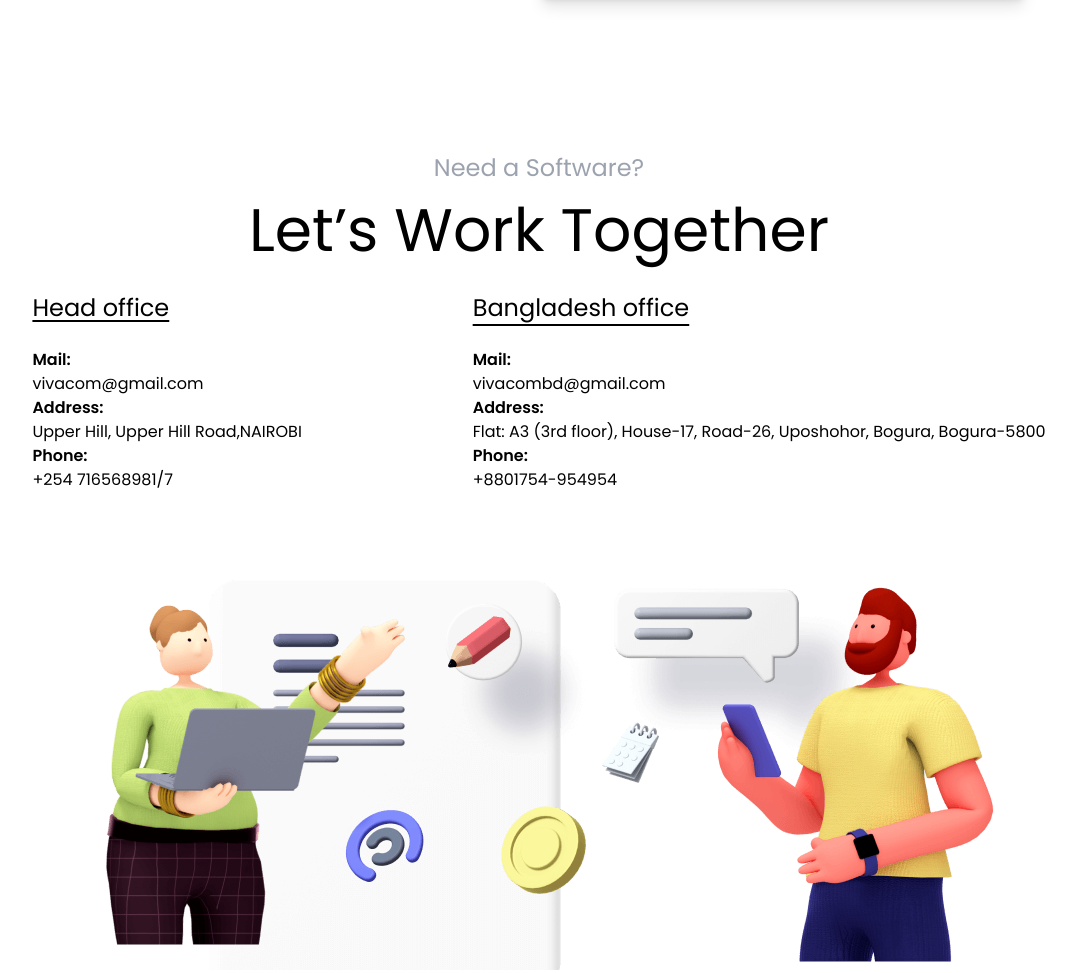
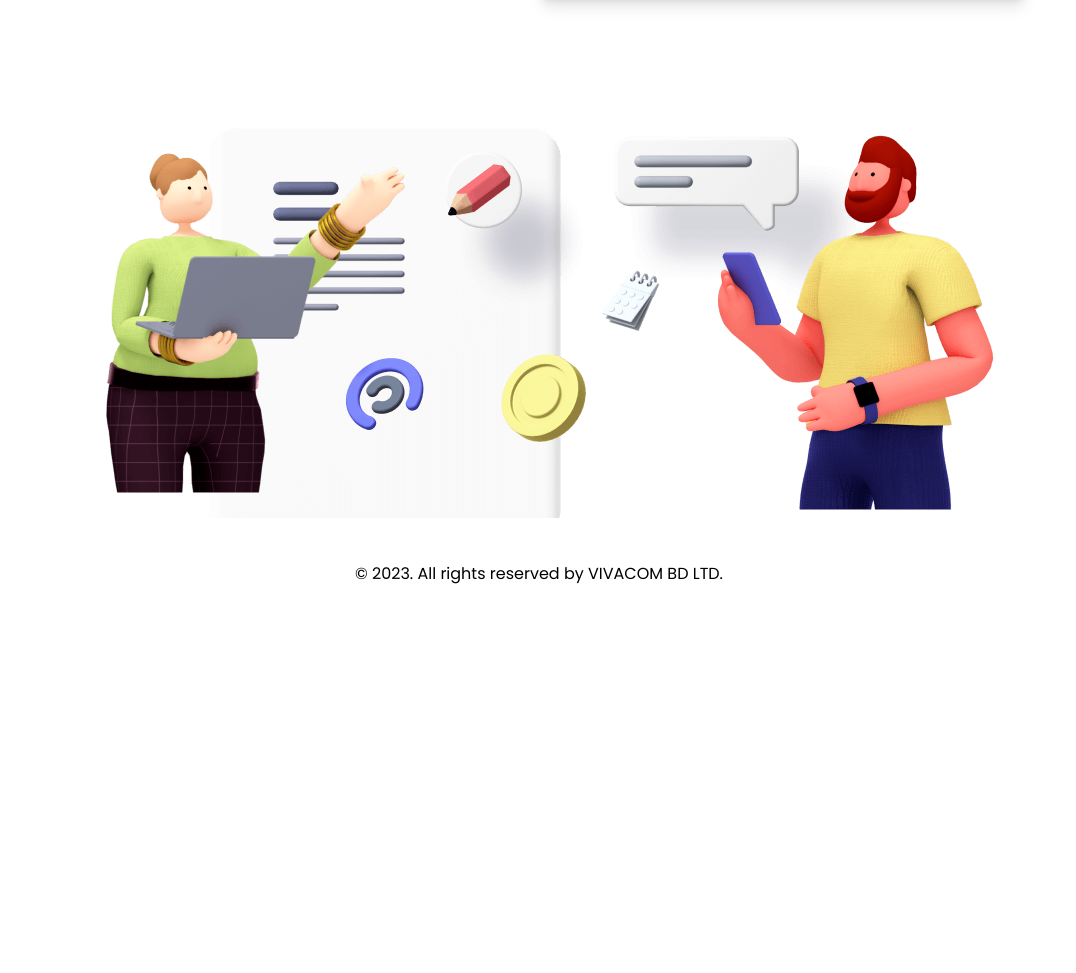
Before and after one commit to mdislamulhaque/vivacombd, a website built with Vite: page index.html in a window 1280 px wide. Shown: the part 7628-8601 px from the top of the page, without its empty margins (101-1177 px from the left). After the commit the page ends 8254 px from the top, so only its background shows below. Built offline with nearby package versions, Linux system fonts and the light colour scheme.

Commit message:
removed a section

```diff
--- a/index.html
+++ b/index.html
@@ -1065,55 +1065,9 @@
 
     <!-- succcessfull project===================== -->
 
-    <div class="flex-wrap items-center justify-center min-h-screen p-6">
+    <div class="flex-wrap items-center justify-center p-6">
       <!-- Left Side: Heading and Info -->
-      <div class="w-full p-6 text-center m-auto">
-        <h2 class="text-2xl text-gray-400 mb-4">Need a Software?</h2>
-        <h1 class="text-3xl md:text-6xl poppins-regular">
-          Let’s Work Together
-        </h1>
-        <div class="flex-column md:flex mt-8 mb-10 w-full justify-around">
-          <!-- head office  -->
-          <div class="text-start mb-6">
-            <h2 class="text-start text-2xl underline underline-offset-4 mb-6">
-              Head office
-            </h2>
-            <div>
-              <label for="" class="font-semibold">Mail:</label>
-              <p>vivacom@gmail.com</p>
-            </div>
-            <div>
-              <label for="" class="font-semibold">Address:</label>
-              <p>Upper Hill, Upper Hill Road,NAIROBI</p>
-            </div>
-            <div>
-              <label for="" class="font-semibold">Phone:</label>
-              <p>+254 716568981/7</p>
-            </div>
-          </div>
-          <!-- bd-office -->
-          <div class="text-start">
-            <h2 class="text-start text-2xl underline underline-offset-8 mb-6">
-              Bangladesh office
-            </h2>
-            <div>
-              <label for="" class="font-semibold">Mail:</label>
-              <p>vivacombd@gmail.com</p>
-            </div>
-            <div>
-              <label for="" class="font-semibold">Address:</label>
-              <p>
-                Flat: A3 (3rd floor), House-17, Road-26, Uposhohor, Bogura,
-                Bogura-5800
-              </p>
-            </div>
-            <div>
-              <label for="" class="font-semibold">Phone:</label>
-              <p>+8801754-954954</p>
-            </div>
-          </div>
-        </div>
-      </div>
+
       <!-- image===== -->
       <div class="flex flex-wrap justify-center items-center relative m-auto">
         <img
@@ -1136,7 +1090,7 @@
 
     <!-- footer  -->
 
-    <footer class="mt-10 mb-10 text-center">
+    <footer class="mt-5 mb-10 text-center">
       <p class="w-[80%] md:w-full text-center ml-9 md:ml-0">
         © 2023. All rights reserved by VIVACOM BD LTD.
       </p>
```
